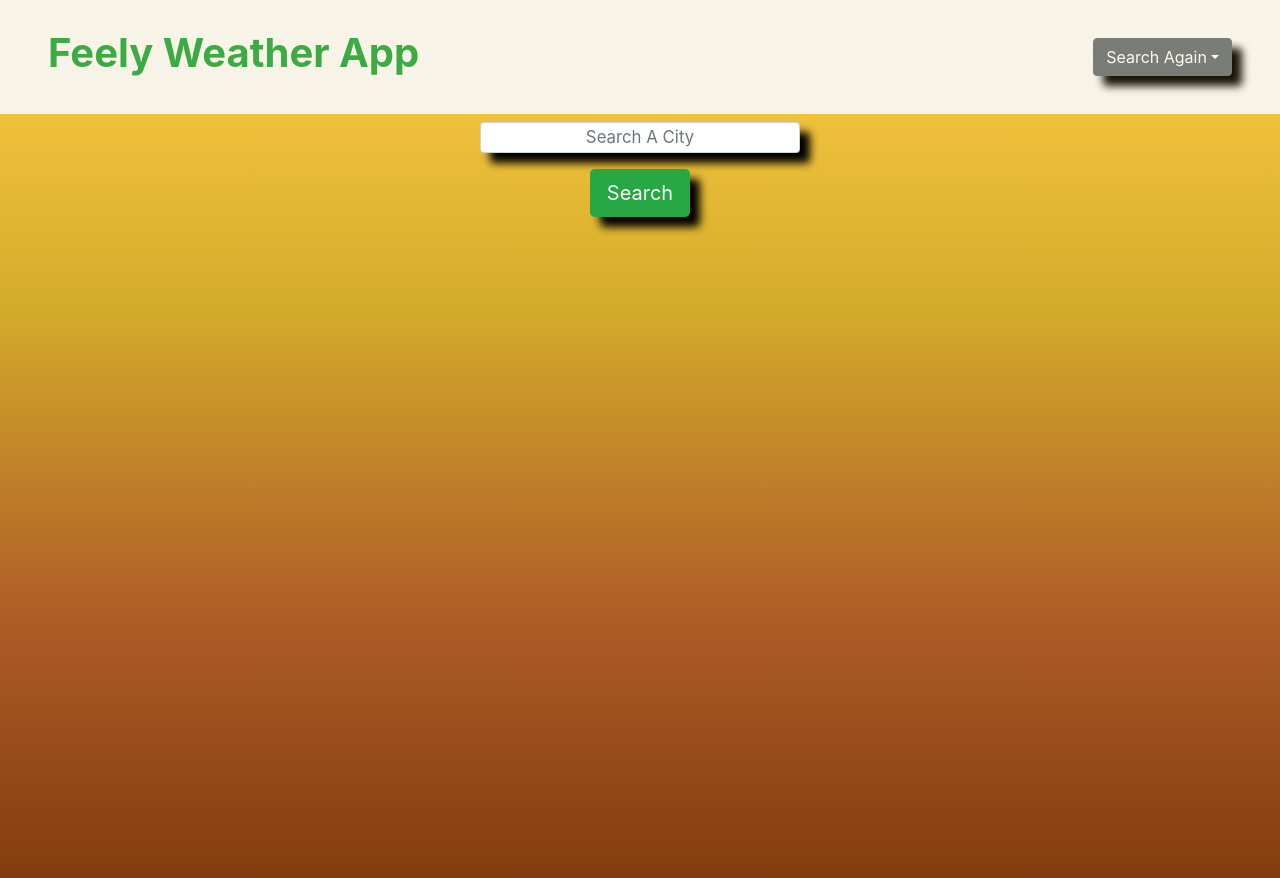
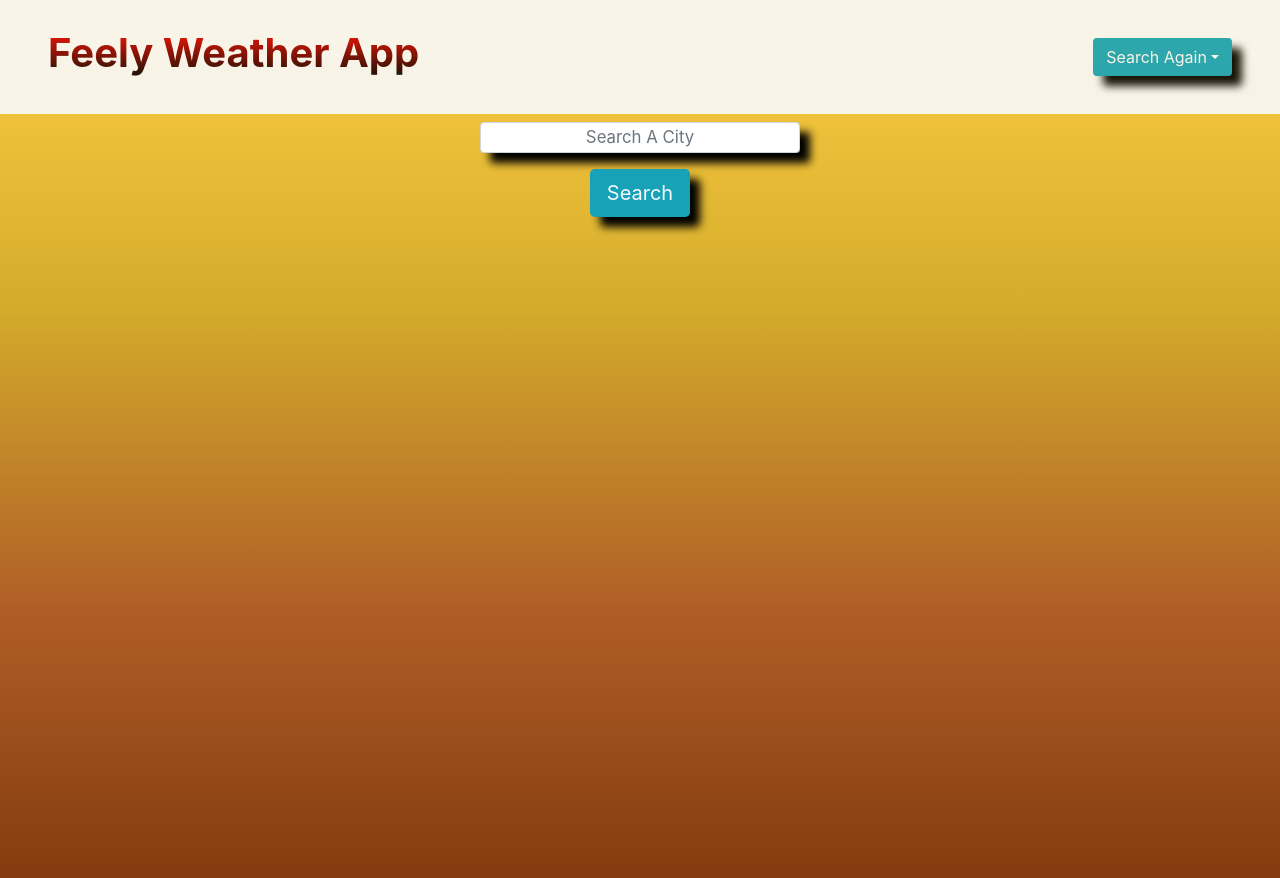
Before and after one commit to Moshe-jpg/feely-weather-app, a plain HTML site: page index.html in a window 1280 px wide. Drawn offline with nearby package versions, Linux system fonts and the light colour scheme.

Commit message:
linear gradient for the h1

```diff
--- a/index.html
+++ b/index.html
@@ -20,10 +20,10 @@
   <body id="content-body">
 
     <!-- navbar section -->
-    <nav class="navbar sticky-top navbar-primary bg-light pr-5 pl-5" id="navbar-pad">
-        <a class="navbar-brand" href="index.html"><h1 class="text-success font-weight-bold nav-h1">Feely Weather App</h1></a>
+    <nav class="navbar sticky-top bg-light pr-5 pl-5" id="navbar-pad">
+        <a class="navbar-brand" href="index.html"><h1 class="font-weight-bold nav-h1">Feely Weather App</h1></a>
         <div class="btn-group">
-            <button type="button" class="btn btn-secondary dropdown-toggle" data-toggle="dropdown" aria-haspopup="true" aria-expanded="false">Search Again</button>
+            <button type="button" class="btn text-light bg-info dropdown-toggle" data-toggle="dropdown" aria-haspopup="true" aria-expanded="false">Search Again</button>
             <div class="dropdown-menu" id="dropdown-menu">
             </div>
         </div>
@@ -36,7 +36,7 @@
           <div class="col-12">
             <div class="search d-flex flex-column justify-content-center align-items-center mb-3">
              <input class="form-control form-control-sm text-dark inp-form" id="text-input" rows="1" placeholder="Search A City"></input>
-             <button class="btn btn-lg text-center text-light bg-success mt-3" id="search-btn">Search</button>
+             <button class="btn btn-lg text-center text-light bg-info mt-3" id="search-btn">Search</button>
             </div>
           </div>
         </div>
--- a/style.css
+++ b/style.css
@@ -10,6 +10,17 @@
     text-align: center;
     font-size: larger;
     background-color: #ffffff;
+}
+
+.nav-h1 {
+    background-color: #ffffff;
+    background-image: linear-gradient(red, black);
+    background-size: 100%;
+    background-repeat: repeat;
+    -webkit-background-clip: text;
+    -webkit-text-fill-color: transparent;
+
+
 }
 
 main {
```
